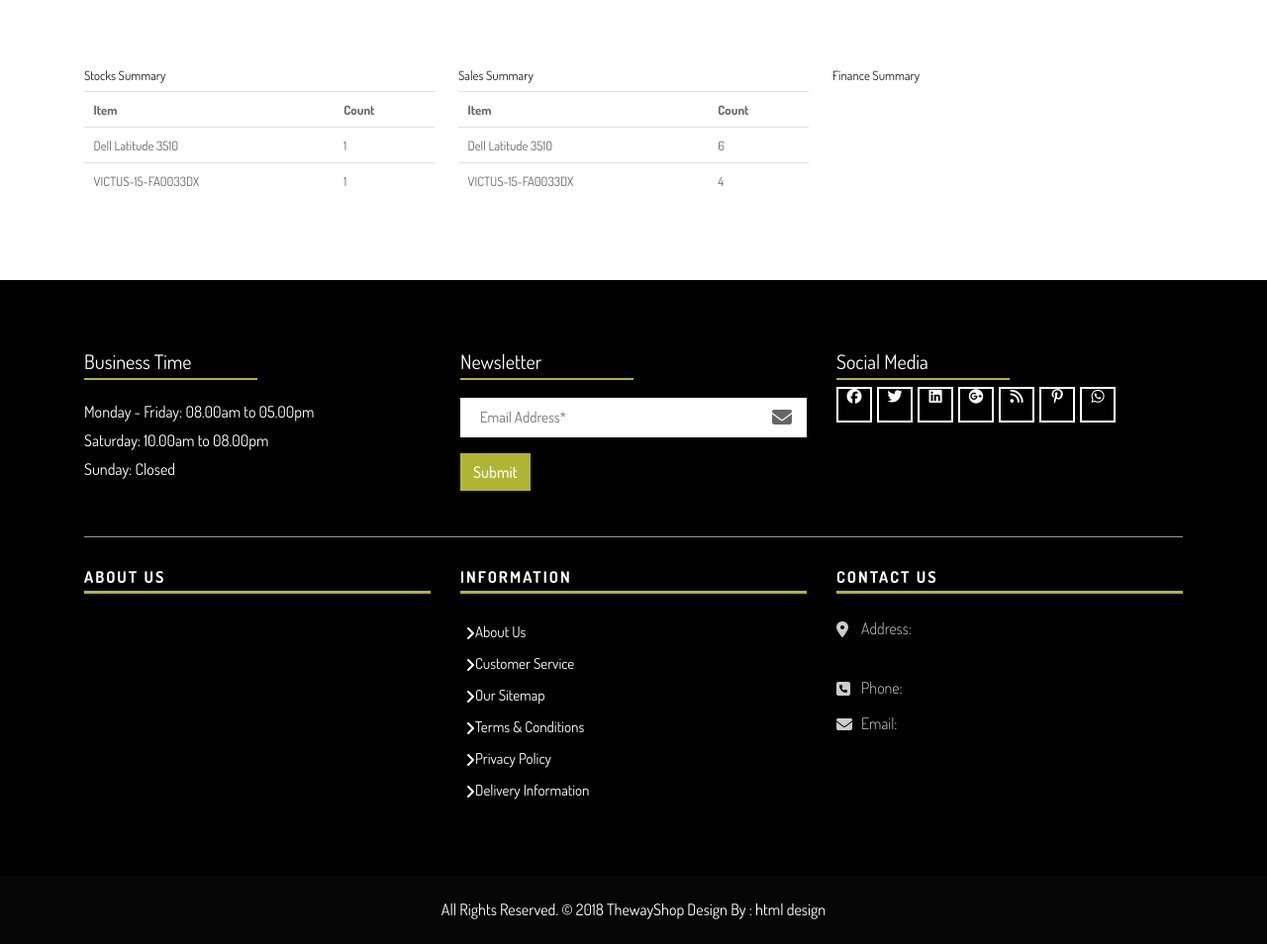
After one commit to koshdevs/Tech-House-KE, a Django app: page /store/store-generate-reports/ in a window 1280 px wide. The commit adds this page. Shown: the part 300-1254 px from the top of the page at 99% size. Run offline with Django 5.2, Linux system fonts and the light colour scheme; data comes from the database, SQL or seed files in the repository; some libraries are stand-ins or nearby versions; some web fonts are replaced.

Commit message:
initiated reports creation

```diff
--- a/tech_house/ecommerce/templates/ecommerce/base.html
+++ b/tech_house/ecommerce/templates/ecommerce/base.html
@@ -109,7 +109,7 @@
 								<li><a href="{% url 'manager-list-invoices' %}">Sales</a></li>
                                 <li><a href="cart.html">Stocks</a></li>
                                 <li><a href="checkout.html">Dashboard</a></li>
-                                <li><a href="my-account.html">Reports</a></li>
+                                <li><a href="{% url 'manager-store-generate-reports' %}">Reports</a></li>
 
                             </ul>
                         </li>
--- /dev/null
+++ b/tech_house/manager/templates/manager/store-reports.html
@@ -0,0 +1,101 @@
+{% extends 'ecommerce/base.html' %}
+
+{% load static %}
+{% load humanize %}
+
+
+{% block content %}
+
+
+
+
+
+
+<div class="cart-box-main">
+    <div class="container">
+
+        <div class="row" style="zoom:80%">
+
+            <div class="col-4">
+
+                <h4>Stocks Summary</h4>
+                <table  class="table">
+
+                    <thead>
+
+                        <th>Item</th>
+                        <th>Count</th>
+
+                    </thead>
+
+                    <tbody>
+                      {% for model in by_model_name%}
+                        <tr>
+
+                            <td>{{model.model__name}}</td>
+                            <td>{{ model.model__name__count }}</td>
+
+                        <tr>
+                    {% endfor %}
+
+                    </tbody>
+
+
+
+                </table>
+
+            </div>
+            <div class="col-4">
+
+                <h4>Sales Summary</h4>
+                <table  class="table">
+
+                    <thead>
+
+                        <th>Item</th>
+                        <th>Count</th>
+
+                    </thead>
+
+                    <tbody>
+                      {% for model in sales_by_model_name%}
+                        <tr>
+
+                            <td>{{model.product__model__name}}</td>
+                            <td>{{ model.product__model__name__count }}</td>
+
+                        <tr>
+                    {% endfor %}
+
+                    </tbody>
+
+
+
+                </table>
+
+            </div>
+            <div class="col-4">
+
+                <h4>Finance Summary</h4>
+
+            </div>
+
+
+        </div>
+
+
+
+
+
+    </div>
+</div>
+
+<script>
+
+
+
+
+
+
+</script>
+{% endblock %}
--- a/tech_house/manager/urls.py
+++ b/tech_house/manager/urls.py
@@ -3,7 +3,7 @@ from . import views
 from .views import store_counter,add_to_counter,remove_from_counter,gen_store_invoices,\
     customer_invoice_details,list_invoices,filter_orders,filter_products,\
         store_complete_order,store_process_delivery,store_generate_d_notes,gen_instant_receipt,\
-            complete_instant_sales
+            complete_instant_sales,store_generate_reports
 
 
 urlpatterns = [
@@ -21,5 +21,6 @@ urlpatterns = [
     path('store-generate-d-notes/<str:order_id>/', store_generate_d_notes, name="manager-store-generate-d-notes"),
     path('gen-instant-receipt/', gen_instant_receipt, name="manager-gen-instant-receipt"),
     path('complete-instant-sales/', complete_instant_sales, name="manager-complete-instant-sales"),
+    path('store-generate-reports/', store_generate_reports, name="manager-store-generate-reports"),
 
 ]
--- a/tech_house/manager/views.py
+++ b/tech_house/manager/views.py
@@ -3,7 +3,7 @@ from django.http import HttpResponse,JsonResponse
 from django.views.decorators.csrf import csrf_protect,csrf_exempt
 from django.contrib.auth.decorators import login_required
 from django.core.cache import cache
-from django.db.models import Q
+from django.db.models import Q,Sum,Count
 from ecommerce.models import ProductBuild
 from .models import StoreSales,CustomerDetails,StoreOrders,OrgDetails,DeliveryDetails
 from.sales_ops import get_sales_data,gen_order_docs,get_sales_by_status
@@ -499,3 +499,29 @@ def store_generate_d_notes(request,order_id):
     contxt = gen_order_docs(order_id)
 
     return render(request, 'manager/store-dnote.html',contxt)
+
+
+
+def store_generate_reports(request):
+
+
+    # stocks
+
+    by_model_name = ProductBuild.objects.values("model__name").annotate(Count('model__name'))
+    by_category_name = ProductBuild.objects.values("category__name").annotate(Count('category__name'))
+    by_brand_name = ProductBuild.objects.values("brand__name").annotate(Count('brand__name'))
+
+    # sales
+
+    sales_by_model_name = StoreSales.objects.filter(status="sold").values("product__model__name").annotate(Count('product__model__name'))
+
+    print(sales_by_model_name)
+
+    contxt = {"by_model_name":by_model_name,
+              "by_category_name":by_category_name,
+              "by_brand_name":by_brand_name,
+              "sales_by_model_name":sales_by_model_name,
+
+              }
+
+    return render(request,"manager/store-reports.html",contxt)
```
